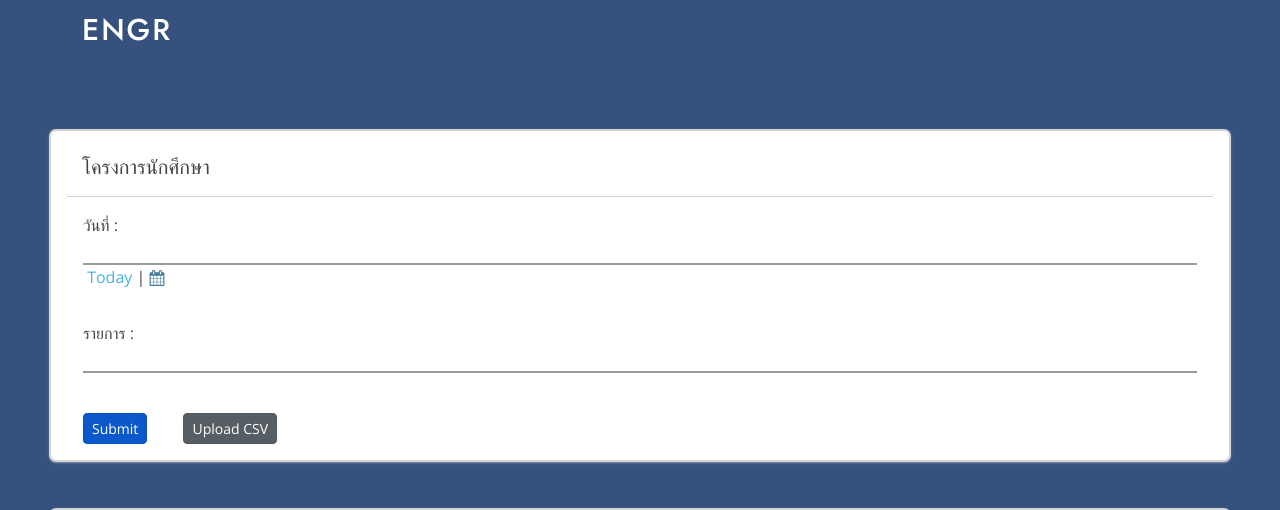
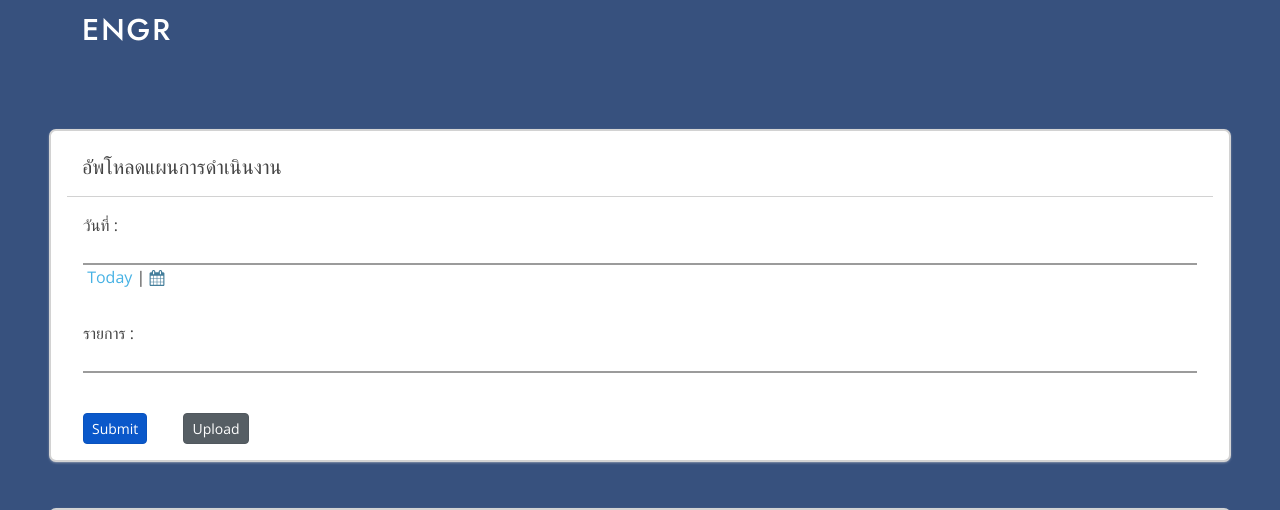
Before and after one commit to 6210612708/project, a Django app: page /home/coorplan/ in a window 1280 px wide. Shown: the top 510 px of the page. Run offline with Django 4.2, Linux system fonts and the light colour scheme; data that the repository does not hold is empty; some libraries are stand-ins or nearby versions; some web fonts are replaced.

Commit message:
edit coorplan

```diff
--- a/website/templates/coorplan.html
+++ b/website/templates/coorplan.html
@@ -46,7 +46,7 @@
                 <div class="card-body">
                   <!-- <h5 class="card-title">โครงการนักศึกษา</h5> -->
                   <div class="card-header">
-                    <h5 class="card-title">โครงการนักศึกษา</h5>
+                    <h5 class="card-title">อัพโหลดแผนการดำเนินงาน</h5>
                   </div>
                   <p class="card-text">
                     <form method="POST">
@@ -67,7 +67,7 @@
                       </label> -->
                   </p>
                   <input class="btn btn-primary btn-sm active mt-4 mx-3" type="submit" name="Submit" id="submit">
-                  <a href="{% url 'website:coorplan_csv' %}" class="btn btn-secondary btn-sm active mt-4 mx-3" role="button" aria-pressed="true">Upload CSV</a>
+                  <a href="{% url 'website:coorplan_csv' %}" class="btn btn-secondary btn-sm active mt-4 mx-3" role="button" aria-pressed="true">Upload</a>
                   </form>
                 </div>
               </div>
```
